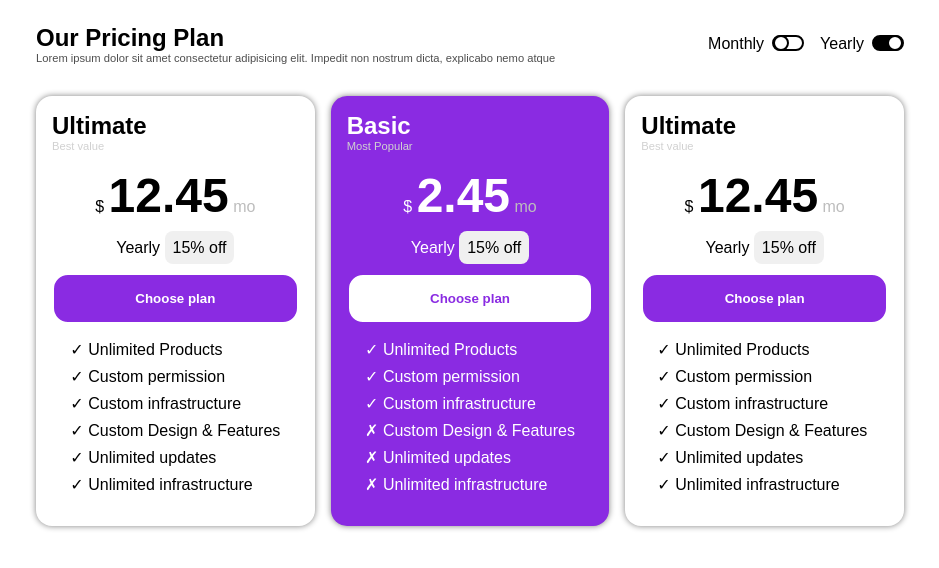
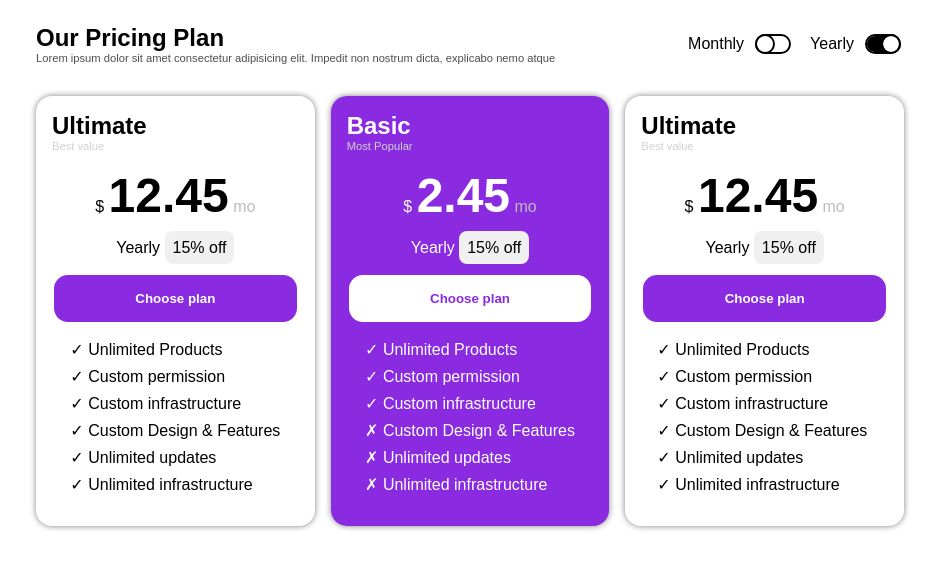
Before and after one commit to gabriele-chiocca/htmlcss-pricing-plan, a plain HTML site: page index.html in a window 1280 px wide. Shown: the whole page, without its empty margins (170-1109 px from the left). Drawn offline with Linux system fonts and the light colour scheme.

Commit message:
Esercizio completato - pricing plan

```diff
--- a/css/style.css
+++ b/css/style.css
@@ -144,18 +144,19 @@ ul{
 .toggle {
     width: 2rem;
     height: 1rem;
-    border: 2px solid black;
+    outline: 2px solid black;
     border-radius: 1rem;
     position: relative;
+    margin: 5px;
 }
 
 .toggle-button {
     width: 1rem;
     height: 1rem;
-    border: 2px solid black;
+    outline: 2px solid black;
     border-radius: 1rem;
     position: absolute;
-    left: -1px;
+    left: 0;
     top: 50%;
     transform: translateY(-50%);
     background-color: white;
@@ -166,8 +167,8 @@ ul{
 }
 
 .toggle.active > .toggle-button {
-    left: auto;
-    right: -1px;
+    left: 100%;
+    transform: translateY(-50%) translateX(-100%);
 }
 
 .container-toggle {
@@ -183,6 +184,7 @@ ul{
     display: flex;
     flex-direction: row;
     gap: 8px;
+    align-items: center;
 }
 
 .Secondo-Toggle {
@@ -190,6 +192,7 @@ ul{
     flex-direction: row;
     gap: 8px;
     margin-left: 16px;
+    align-items: center;
 }
 
 .titolo-prezzo {
```
